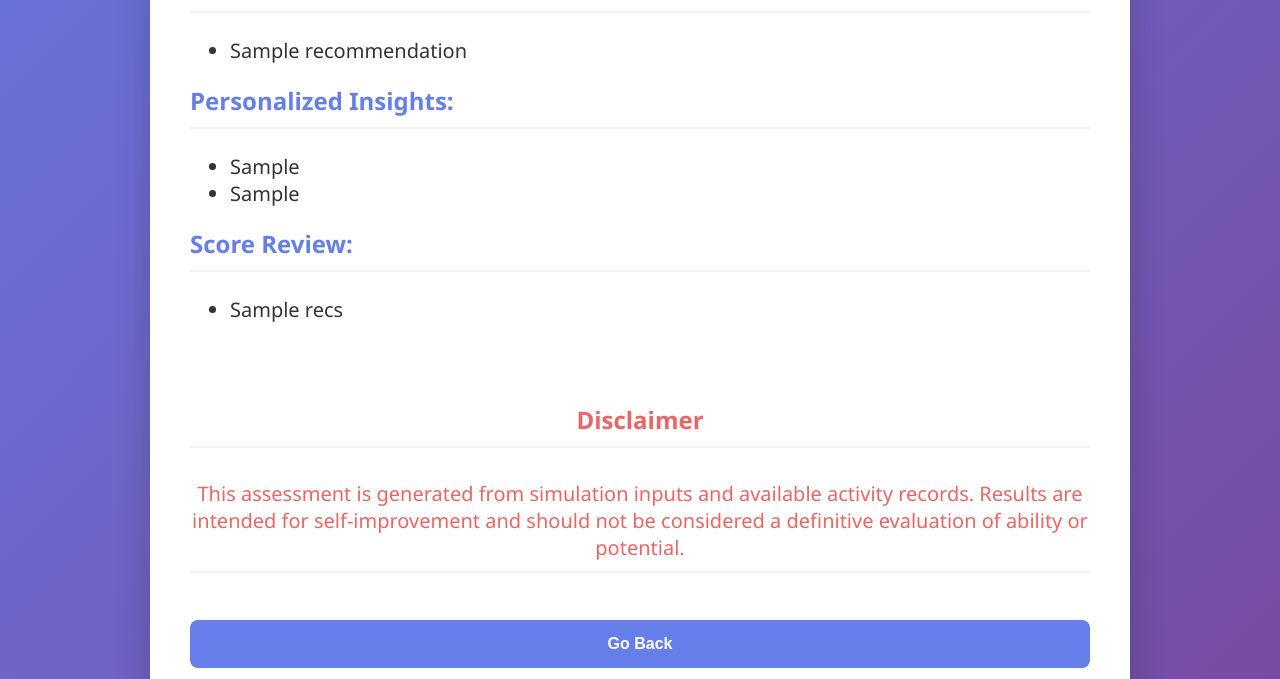
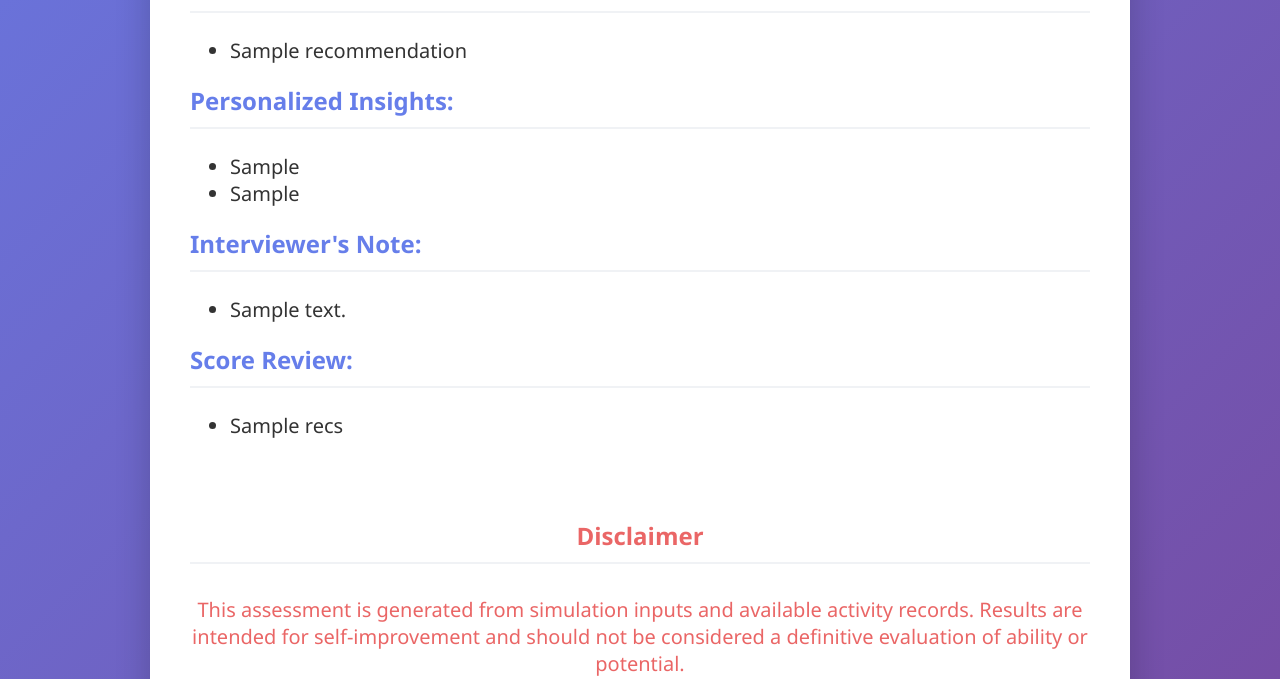
Before and after one commit to IOI4896/GitExercise-Flowcision, a Flask app: template templates/result.html in a window 1280 px wide. Shown: the part 644-1323 px from the top of the page. Run offline with Flask 3, Linux system fonts and the light colour scheme; the template is opened without the code that fills it: most values are stand-ins (such as "Sample title", 1, 10 or a date in 2020).

Commit message:
Refactor result.html for improved structure and clarity

```diff
--- a/templates/result.html
+++ b/templates/result.html
@@ -140,6 +140,13 @@
                 {% endfor %}
             </ul>
 
+            <h3>Interviewer's Note: </h3>
+            <ul>
+                {% for i in interviewer_note %}
+                    <li>{{i}}</li>
+                {% endfor %}
+            </ul>
+
             <h3>Score Review: </h3>
             <ul>
                 <li>{{recs}}</li>
```
